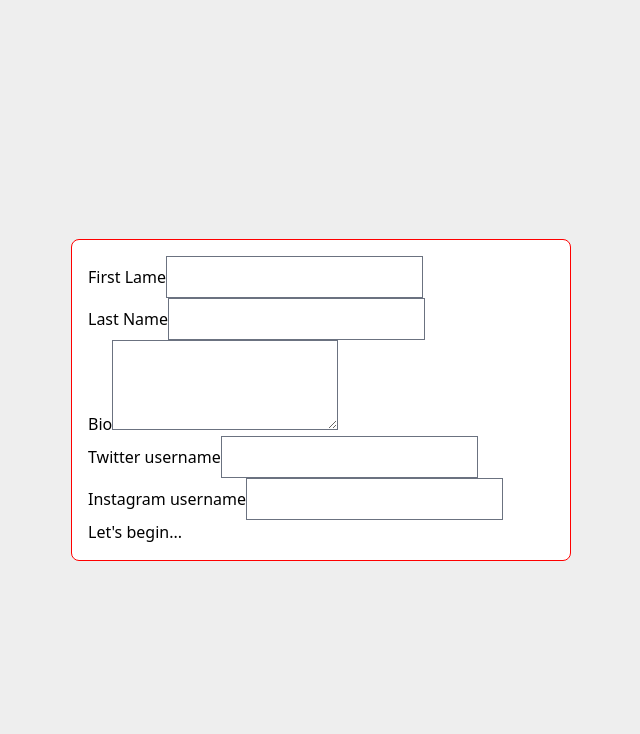
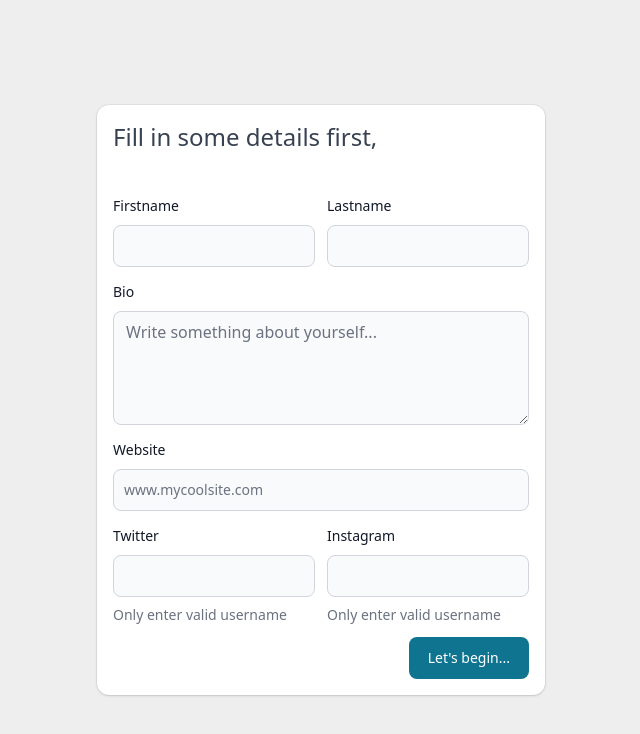
Before and after one commit to pratikmane1299/next.js-auth-example, a Next.js app in the folder app/: page /onboarding in a window 1280 px wide. Shown: the top 734 px of the page, without its empty margins (319-959 px from the left). Built offline with nearby package versions, Linux system fonts and the light colour scheme; no server answers.

Commit message:
onboarding page ui & refactoring...

```diff
--- a/app/src/pages/login.tsx
+++ b/app/src/pages/login.tsx
@@ -12,6 +12,7 @@ import Link from "next/link";
 import { Button, Card, Label, Spinner, TextInput } from "flowbite-react";
 import GithubLogo from "@/ui/GithubLogo";
 import GithubLoginButton from "@/ui/GithubLoginButton";
+import CardTitle from "@/ui/CardTitle";
 
 function Login({
   csrfToken,
@@ -80,9 +81,7 @@ function Login({
     >
       <div className="w-full max-w-sm">
         <Card>
-          <h6 className="mb-10 text-2xl font-medium text-gray-700">
-            Welcome back
-          </h6>
+          <CardTitle title="Welcome back" classes="mb-10" />
           <div className="my-4 flex flex-col w-full">
             {Object.values(providers).map((provider) => {
               if (provider.id === "github") {
@@ -133,20 +132,19 @@ function Login({
               <span className="text-xs font-medium text-red-600">{error}</span>
             )}
 
-            <Button type="submit" >
+            <Button type="submit">
               {loading ? (
                 <div className="mr-3">
-									<Spinner
-										size="sm"
-										light={true}
-									/>
+                  <Spinner size="sm" light={true} />
                 </div>
-							) : 'Login'}
+              ) : (
+                "Login"
+              )}
             </Button>
           </form>
           <div className="mt-2">
             <span className="text-sm font-normal text-gray-700">
-              Don't have an account ?{' '}
+              Don't have an account ?{" "}
               <Link className="text-blue-600" href={"/signup"}>
                 Sign up here
               </Link>
--- a/app/src/pages/onboarding.tsx
+++ b/app/src/pages/onboarding.tsx
@@ -1,8 +1,19 @@
 import React, { ChangeEvent, FormEvent, useState } from "react";
 import { NextPageContext } from "next";
 import { getCsrfToken } from "next-auth/react";
+import { useRouter } from "next/router";
+import {
+  Button,
+  Card,
+  Label,
+  Spinner,
+  Textarea,
+  TextInput,
+} from "flowbite-react";
+
 import api from "@/lib/axios";
-import { useRouter } from "next/router";
+
+import CardTitle from "@/ui/CardTitle";
 
 function OnBoarding({ csrfToken }: { csrfToken: string }) {
   const router = useRouter();
@@ -10,6 +21,7 @@ function OnBoarding({ csrfToken }: { csrfToken: string }) {
     firstname: "",
     lastname: "",
     bio: "",
+		website: "",
     socials: {
       twitter: "",
       instagram: "",
@@ -65,59 +77,84 @@ function OnBoarding({ csrfToken }: { csrfToken: string }) {
         background: "#eee",
       }}
     >
-      <div
-        style={{
-          width: "500px",
-          display: "flex",
-          flexDirection: "column",
-          border: "1px solid red",
-          padding: "1rem",
-          background: "#fff",
-          borderRadius: "8px",
-        }}
-      >
-        <form onSubmit={handleSubmit}>
-          <input name="csrfToken" type={"hidden"} defaultValue={csrfToken} />
-          <label htmlFor="firstname" style={{ display: "block" }}>
-            First Lame
+      <div className="w-full max-w-md">
+        <div className="rounded-xl shadow ring-1 ring-black ring-opacity-5 bg-white">
+          <div className="p-4">
+            <CardTitle title="Fill in some details first," classes="mb-10" />
+            <form onSubmit={handleSubmit} className="space-y-3">
               <input
+                name="csrfToken"
+                type={"hidden"}
+                defaultValue={csrfToken}
+              />
+              <div className="grid grid-cols-2 gap-x-3">
+                <div>
+                  <div className="mb-2 block">
+                    <Label htmlFor="firstname" value="Firstname" />
+                  </div>
+                  <TextInput
                     id="firstname"
                     name="firstname"
                     type="text"
                     value={onboardingForm.firstname}
                     onChange={handleChange}
+                    required={true}
                   />
-          </label>
-          <label htmlFor="lastname" style={{ display: "block" }}>
-            Last Name
-            <input
+                </div>
+                <div>
+                  <div className="mb-2 block">
+                    <Label htmlFor="lastname" value="Lastname" />
+                  </div>
+                  <TextInput
                     id="lastname"
                     name="lastname"
                     type="text"
                     value={onboardingForm.lastname}
                     onChange={handleChange}
+                    required={true}
                   />
-          </label>
-          <label htmlFor="bio" style={{ display: "block" }}>
-            Bio
-            <textarea
+                </div>
+              </div>
+              <div>
+                <div className="mb-2 block">
+                  <Label htmlFor="bio">Bio</Label>
+                </div>
+                <Textarea
+                  id="bio"
 									name="bio"
-              id="bio"
-              rows={3}
+                  placeholder="Write something about yourself..."
+                  required={true}
+                  rows={4}
                   value={onboardingForm.bio}
                   onChange={handleChange}
-            ></textarea>
-          </label>
+                />
+              </div>
 
-          <label htmlFor="twitter" style={{ display: "block" }}>
-            Twitter username
-            <input
-              type={"text"}
+              <div>
+                <div className="mb-2 block">
+                  <Label htmlFor="website">Website</Label>
+                </div>
+                <TextInput
+                  id="website"
+                  name="website"
+									placeholder="www.mycoolsite.com"
+                  value={onboardingForm.website}
+                  onChange={handleChange}
+                />
+              </div>
+
+              <div className="grid grid-cols-2 gap-x-3">
+                <div>
+                  <div className="mb-2 block">
+                    <Label htmlFor="twitter">Twitter</Label>
+                  </div>
+                  <TextInput
                     id="twitter"
                     name="twitter"
                     value={onboardingForm.socials.twitter}
+										helperText="Only enter valid username"
                     onChange={(e) => {
-								const {value} = e.target;
+                      const { value } = e.target;
 
                       setOnBoardingForm((prev) => ({
                         ...prev,
@@ -128,16 +165,18 @@ function OnBoarding({ csrfToken }: { csrfToken: string }) {
                       }));
                     }}
                   />
-          </label>
-          <label htmlFor="instagram" style={{ display: "block" }}>
-            Instagram username
-            <input
-              type={"text"}
+                </div>
+                <div>
+                  <div className="mb-2 block">
+                    <Label htmlFor="instagram">Instagram</Label>
+                  </div>
+                  <TextInput
                     id="instagram"
                     name="instagram"
+										helperText="Only enter valid username"
                     value={onboardingForm.socials.instagram}
                     onChange={(e) => {
-								const {value} = e.target;
+                      const { value } = e.target;
 
                       setOnBoardingForm((prev) => ({
                         ...prev,
@@ -148,10 +187,23 @@ function OnBoarding({ csrfToken }: { csrfToken: string }) {
                       }));
                     }}
                   />
-          </label>
+                </div>
+              </div>
 
-          <button type="submit">{isSaving ? "..." : `Let's begin...`}</button>
+              <div className="flex justify-end">
+                <Button type="submit">
+                  {isSaving ? (
+                    <div className="mr-3">
+                      <Spinner size="sm" light={true} />
+                    </div>
+                  ) : (
+                    `Let's begin...`
+                  )}
+                </Button>
+              </div>
             </form>
+          </div>
+        </div>
       </div>
     </div>
   );
--- a/app/src/pages/signup.tsx
+++ b/app/src/pages/signup.tsx
@@ -11,6 +11,7 @@ import { useRouter } from "next/router";
 import Link from "next/link";
 import { Button, Card, Label, Spinner, TextInput } from "flowbite-react";
 import GithubLoginButton from "@/ui/GithubLoginButton";
+import CardTitle from "@/ui/CardTitle";
 
 function Signup({
   csrfToken,
@@ -77,9 +78,10 @@ function Signup({
     >
       <div className="w-full max-w-sm">
         <Card>
-          <h6 className="mb-10 text-2xl font-medium text-gray-700">
+					<CardTitle title="Create a account" classes="mb-10" />
+          {/* <h6 className="mb-10 text-2xl font-medium text-gray-700">
             Create a account
-          </h6>
+          </h6> */}
           <div className="my-4 flex flex-col w-full">
             {Object.values(providers).map((provider) => {
               if (provider.id === "github") {
--- /dev/null
+++ b/app/src/ui/CardTitle.tsx
@@ -0,0 +1,15 @@
+import React from "react";
+
+function CardTitle({
+  title,
+  classes = "",
+}: {
+  title: string;
+  classes?: string;
+}) {
+  return (
+    <h6 className={`text-2xl font-medium text-gray-700 ${classes}`}>{title}</h6>
+  );
+}
+
+export default CardTitle;
```
Lines whose indentation alone changed are shown as unchanged.
